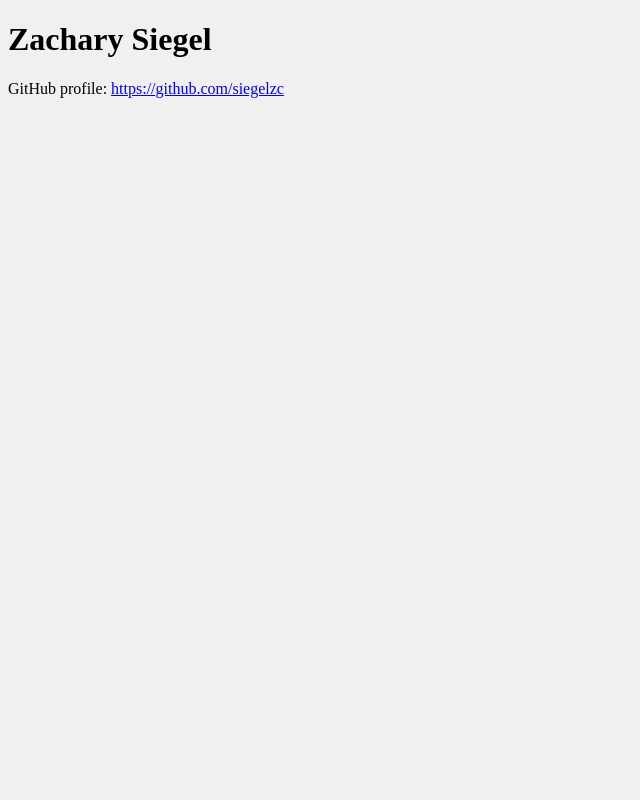
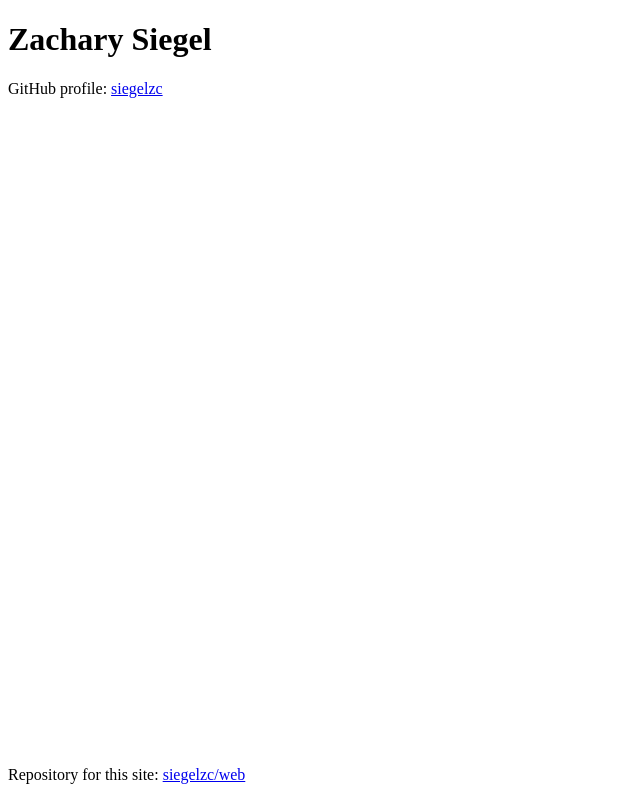
Before and after one commit to zacharysiegel/web, a plain HTML site: page public/index.html in a window 1280 px wide. Shown: the whole page, without its empty margins (0-640 px from the left). Drawn offline with Linux system fonts and the light colour scheme.

Commit message:
web repository link

```diff
--- a/public/index.html
+++ b/public/index.html
@@ -3,19 +3,23 @@
 
 <head>
     <title>Zachary Siegel</title>
-
-    <style>
-        body {
-            background-color: #f0f0f0;
-        }
-    </style>
 </head>
 
-<body>
+<body style="
+    background-color: $f0f0f0;
+    ">
     <h1>Zachary Siegel</h1>
     <p>GitHub profile:
-        <a target="_blank" rel="noopener noreferrer" href="https://github.com/siegelzc">https://github.com/siegelzc</a>
+        <a target="_blank" rel="noopener noreferrer" href="https://github.com/siegelzc">siegelzc</a>
     </p>
+
+    <footer style="
+        position: absolute;
+        bottom: 0;
+        ">
+        <p>Repository for this site: <a target="_blank" rel="noopener noreferrer"
+                href="https://github.com/siegelzc/web">siegelzc/web</a></p>
+    </footer>
 </body>
 
 </html>
```
